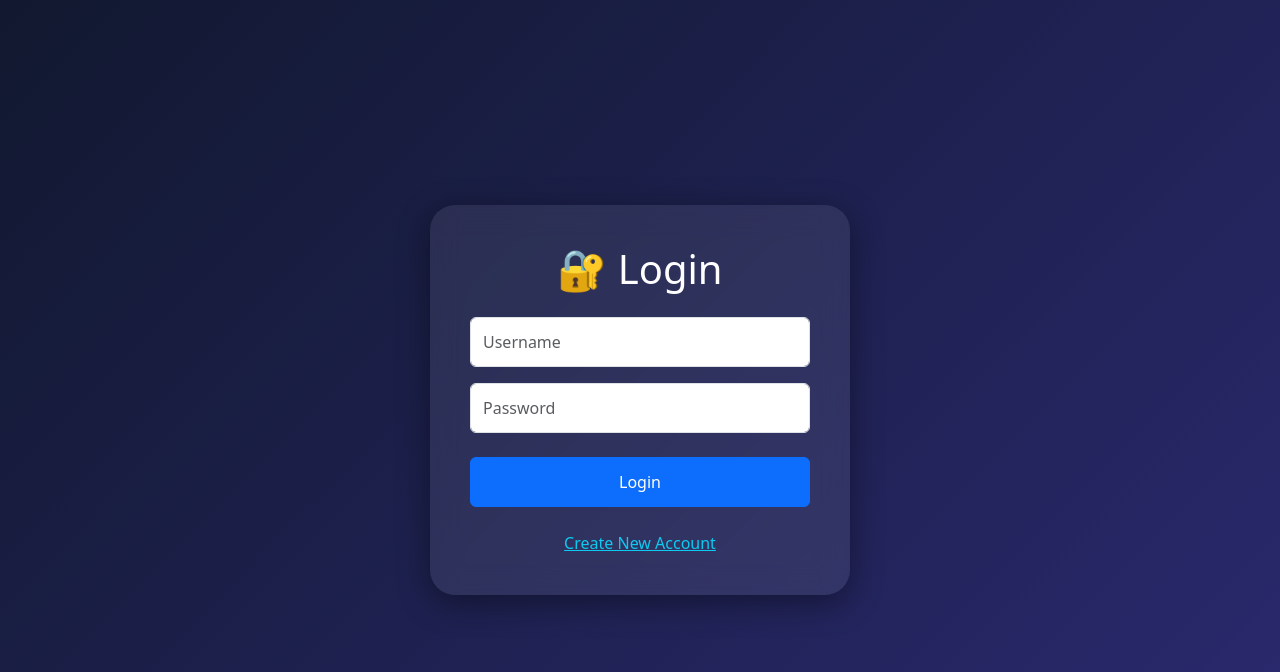
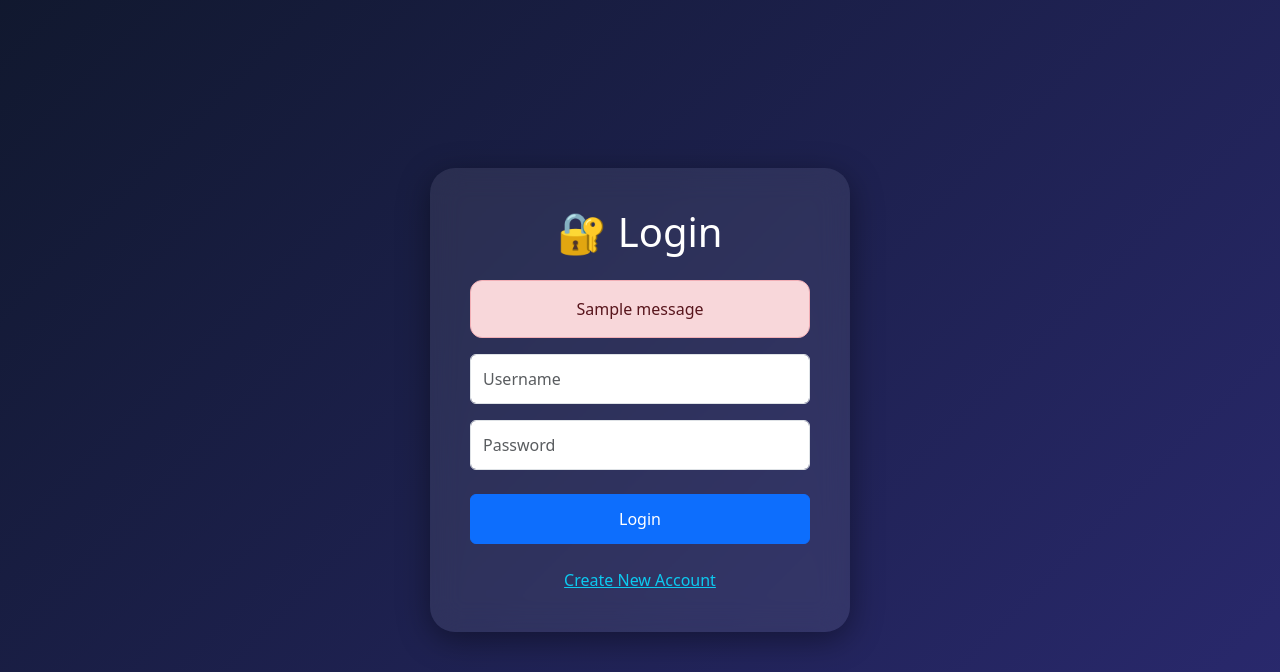
Before and after one commit to lakshya17-K/Library-Managment-, a Flask app: page /login in a window 1280 px wide. Shown: the top 672 px of the page. Run offline with Flask 3, Linux system fonts and the light colour scheme; tables that the repository leaves empty hold one stand-in row (values such as "Sample post"); one stand-in notice (Sample message) is shown.

Commit message:
Implement flash messages in login template
Added flash message handling to display login errors.

```diff
--- a/templates/login.html
+++ b/templates/login.html
@@ -92,6 +92,11 @@ input{
     height:50px;
 }
 
+.alert{
+
+    border-radius:12px;
+}
+
 </style>
 
 </head>
@@ -106,6 +111,20 @@ input{
         🔐 Login
 
     </h1>
+
+    {% with messages = get_flashed_messages() %}
+
+        {% if messages %}
+
+            <div class="alert alert-danger text-center">
+
+                {{ messages[0] }}
+
+            </div>
+
+        {% endif %}
+
+    {% endwith %}
 
     <form method="POST">
 
@@ -154,4 +173,5 @@ AOS.init({
 </script>
 
 </body>
+
 </html>
```
